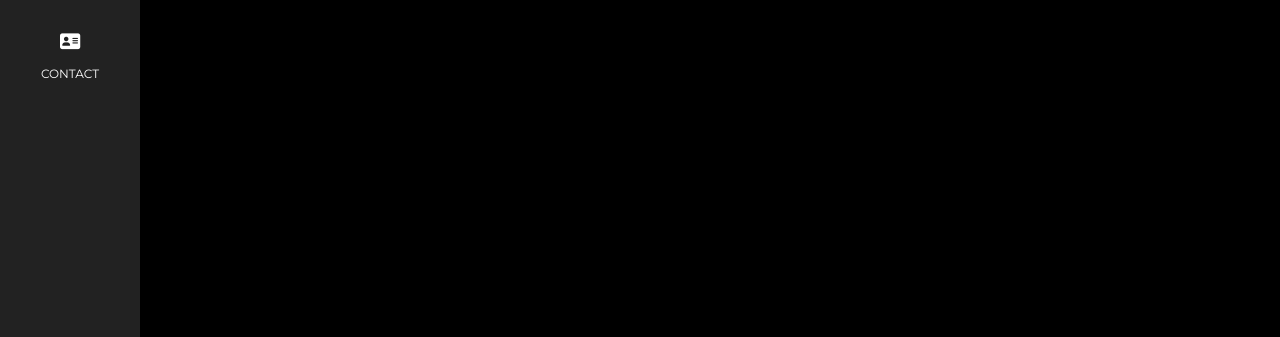
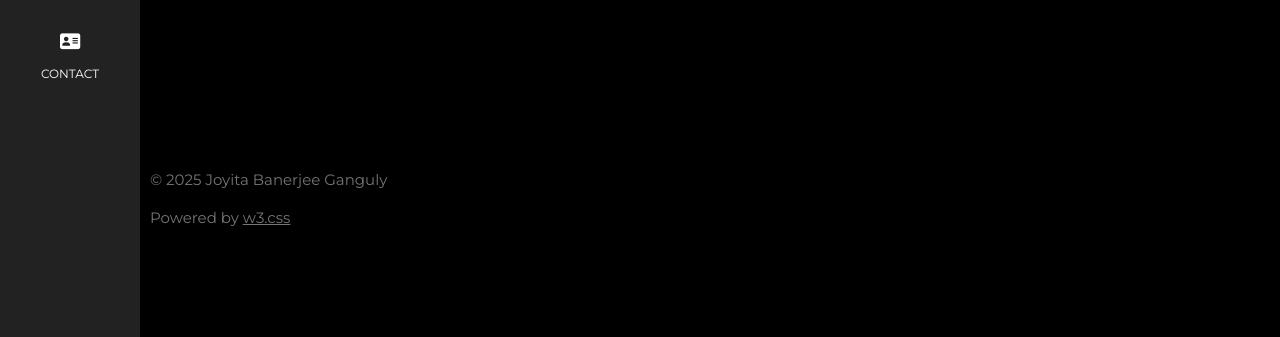
Before and after one commit to joyitabanerjeeganguly/joyitabanerjeeganguly.github.io, a plain HTML site: page research.html in a window 1280 px wide. Shown: the part 463-800 px from the top of the page. Drawn offline with nearby package versions, Linux system fonts and the light colour scheme.

Commit message:
Update research.html

```diff
--- a/research.html
+++ b/research.html
@@ -120,6 +120,10 @@ body, h1,h2,h3,h4,h5,h6 {font-family: "Montserrat", sans-serif}
     </div>
 
 </div>
-
+  <footer class="w3-content w3-padding-64 w3-text-grey w3-xlarge">
+    <p class="w3-medium">© 2025 Joyita Banerjee Ganguly</i></p>
+    <p class="w3-medium">Powered by <a href="https://www.w3schools.com/w3css/default.asp" target="_blank" class="w3-hover-text-green">w3.css</a></p>
+  <!-- End footer -->
+  </footer>
 </body>
 </html>
```
